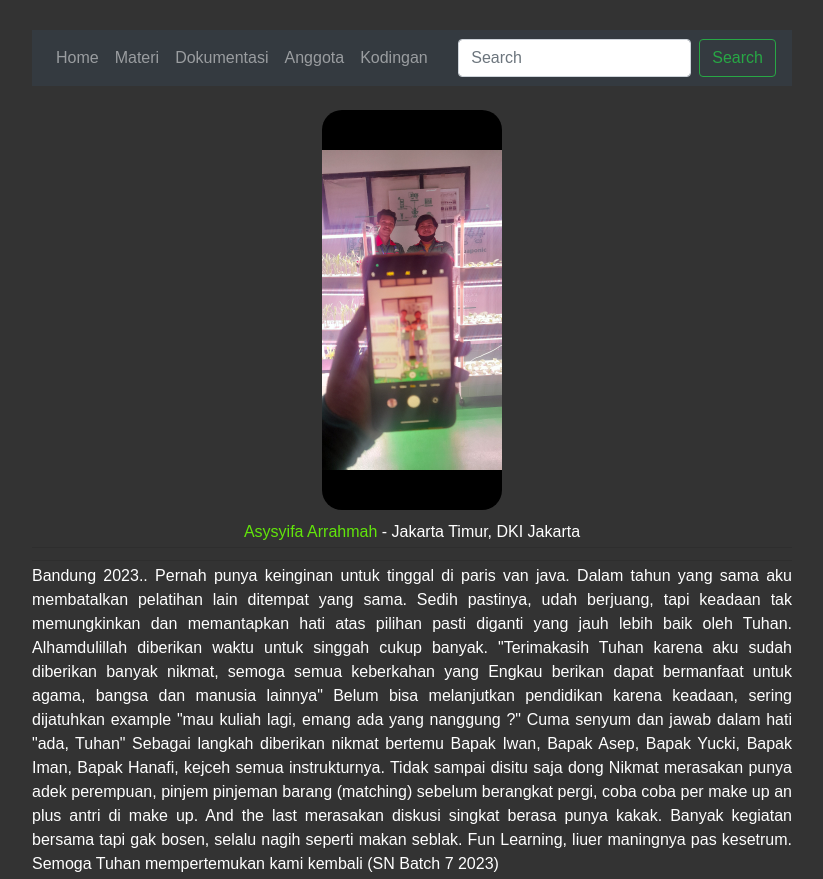
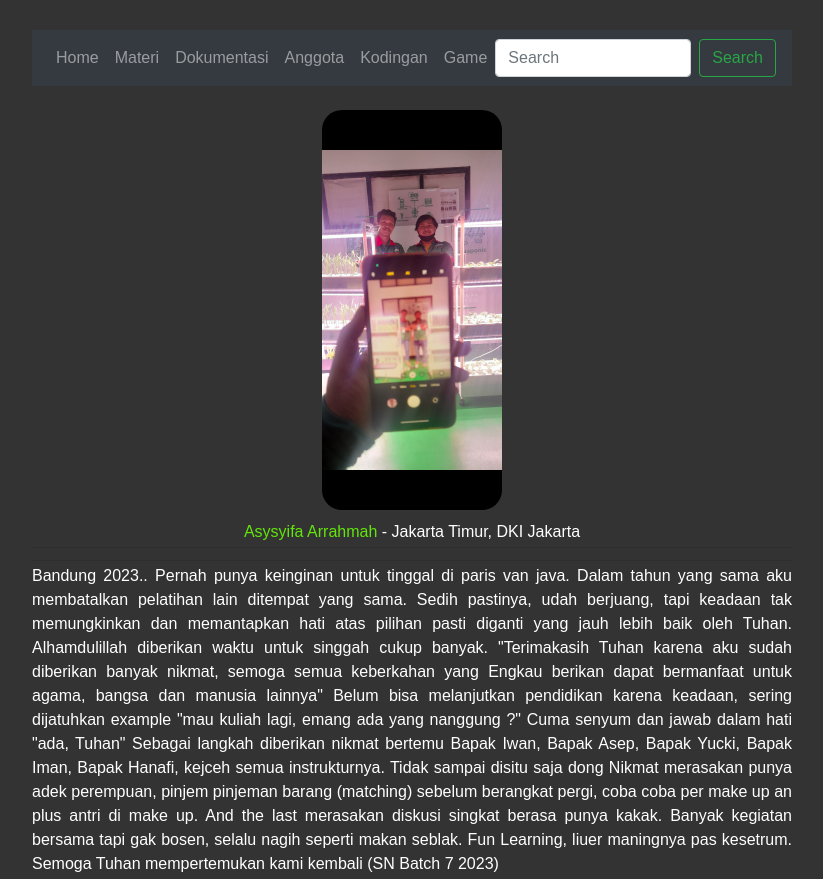
Before and after one commit to smart7nutrition/smart7nutrition.github.io, a plain HTML site: page asyifa.html in a window 1280 px wide. Shown: the top 879 px of the page, without its empty margins (228-1051 px from the left). Drawn offline with nearby package versions, Linux system fonts and the light colour scheme.

Commit message:
Update asyifa.html

```diff
--- a/asyifa.html
+++ b/asyifa.html
@@ -27,6 +27,7 @@
             <a class="nav-link" href="https://drive.google.com/drive/folders/1PE0CfIgJb_E552aJOT3fDto2pp6uMkdE">Dokumentasi</a>
             <a class="nav-link" href="about.html">Anggota</a>
             <a class="nav-link" href="koding.html">Kodingan</a>
+            <a class="nav-link" href="tebak.html">Game</a>
           </div>
         </div>
         <form class="d-flex">
```
